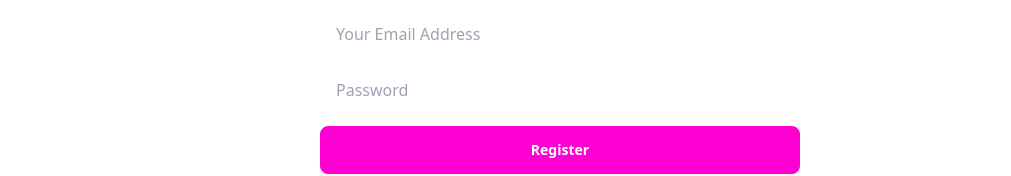
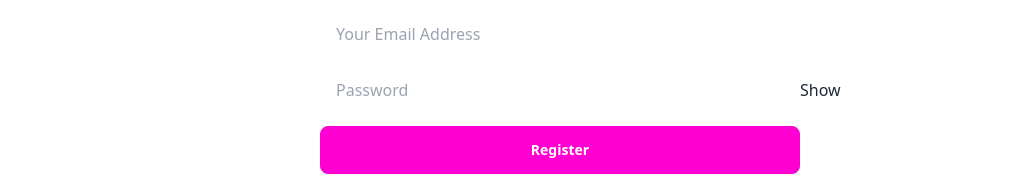
Before and after one commit to Md-Ashikur-Rahman-Ashik/Email-Password-Authentication-Login-Form, a React (Vite) app: page /register in a window 1280 px wide. Shown: the part 122-298 px from the top of the page, without its empty margins (0-1011 px from the left). Built offline with nearby package versions, Linux system fonts and the light colour scheme.

Commit message:
Regular expression validation
Also added Toggle show password

```diff
--- a/src/components/Register/Register.jsx
+++ b/src/components/Register/Register.jsx
@@ -5,6 +5,11 @@ import { useState } from "react";
 const Register = () => {
   const [registerError, setRegisterError] = useState("");
   const [success, setSuccess] = useState("");
+  const [showPassword, setShowPassword] = useState(false);
+
+  const handleShowPassword = () => {
+    setShowPassword(!showPassword);
+  };
 
   const handleRegister = (e) => {
     e.preventDefault();
@@ -18,6 +23,11 @@ const Register = () => {
 
     // console.log("The email is:", email);
     // console.log("The password is:", password);
+
+    if (!/[A-Z]/.test(password)) {
+      setRegisterError("Your password must contain a Uppercase character");
+      return;
+    }
 
     // Create User
     createUserWithEmailAndPassword(auth, email, password)
@@ -48,14 +58,18 @@ const Register = () => {
             required
           />
           <br />
+          <div>
             <input
               className="mb-4 w-3/4 py-2 px-4"
-            type="password"
+              type={showPassword ? "text" : "password"}
               name="password"
               placeholder="Password"
               required
             />
-          <br />
+            <span onClick={handleShowPassword} className="cursor-pointer">
+              {showPassword ? "Hide" : "Show"}
+            </span>
+          </div>
           <input
             className="mb-4 btn btn-secondary text-white w-3/4"
             type="submit"
```
Lines whose indentation alone changed are shown as unchanged.
